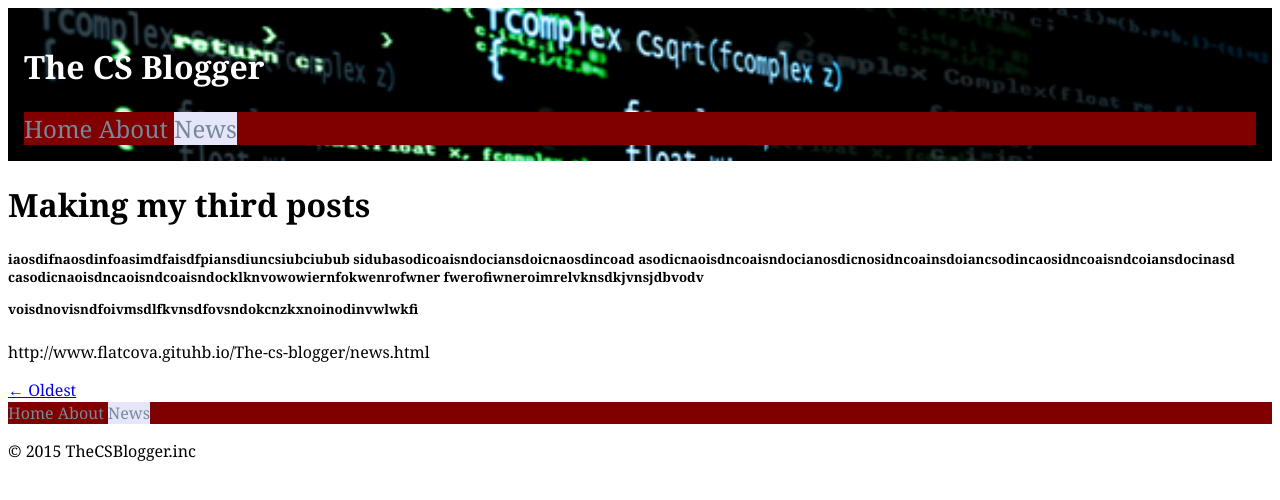
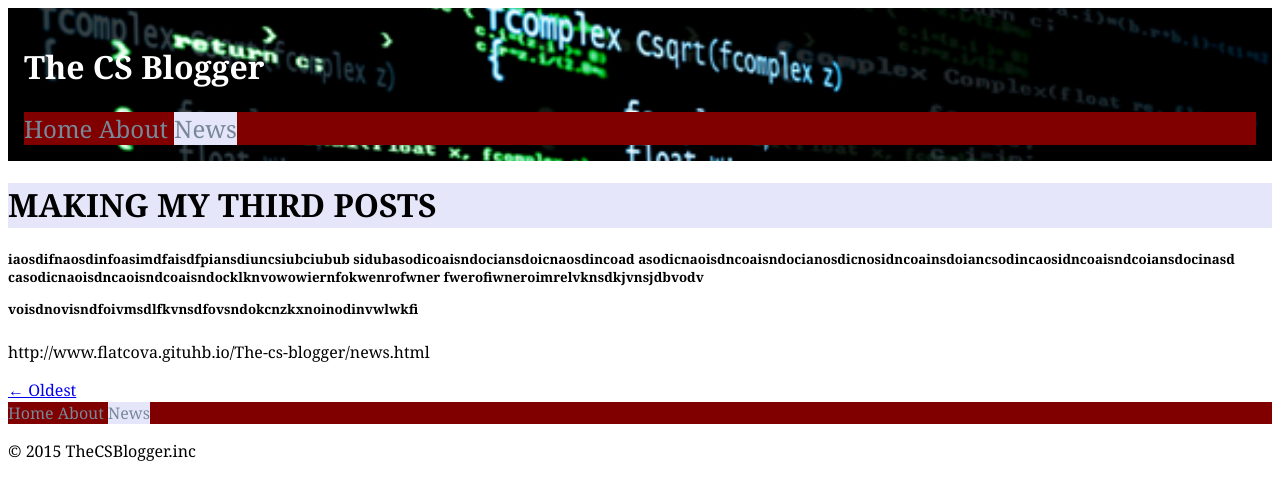
Before and after one commit to Flatcova/The-cs-blogger, a Jekyll site: the page built from _posts/2015-08-02-Making-my-Third-posts.md, in a window 1280 px wide. Shown: the top 500 px of the page. Built offline with Jekyll 4.4.1, drawn with Linux system fonts in a browser that asks for light colours; Markdown is read by kramdown in place of the engine named in the settings.

Commit message:
put css to title

```diff
--- a/_layouts/articles.html
+++ b/_layouts/articles.html
@@ -2,7 +2,7 @@
 layout: default
 ---
 
-<h1>{{page.title}}</h1>
+<h1 id="title">{{page.title}}</h1>
 
 <h5>{{content}}</h5>
 
--- a/css/common.css
+++ b/css/common.css
@@ -17,6 +17,12 @@ html{
 .masthead a{
 	text-decoration: none;
 	color: inherit;
+}
+
+#title{
+	background-color: #E6E6FA;
+	text-align: center center;
+	text-transform: uppercase;
 }
 
 .current{
```
